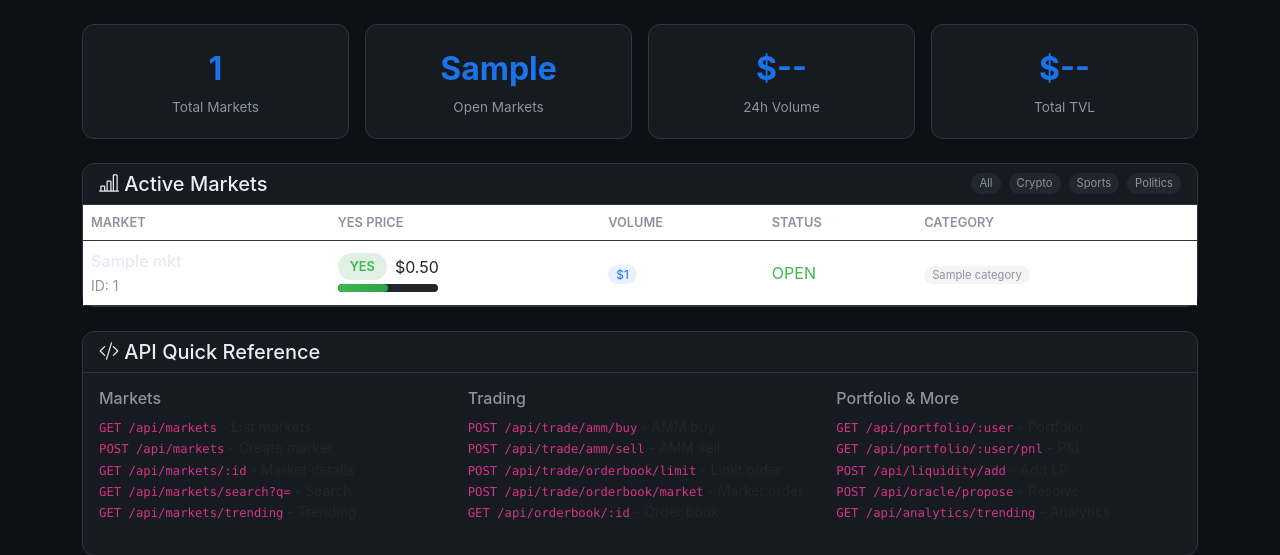
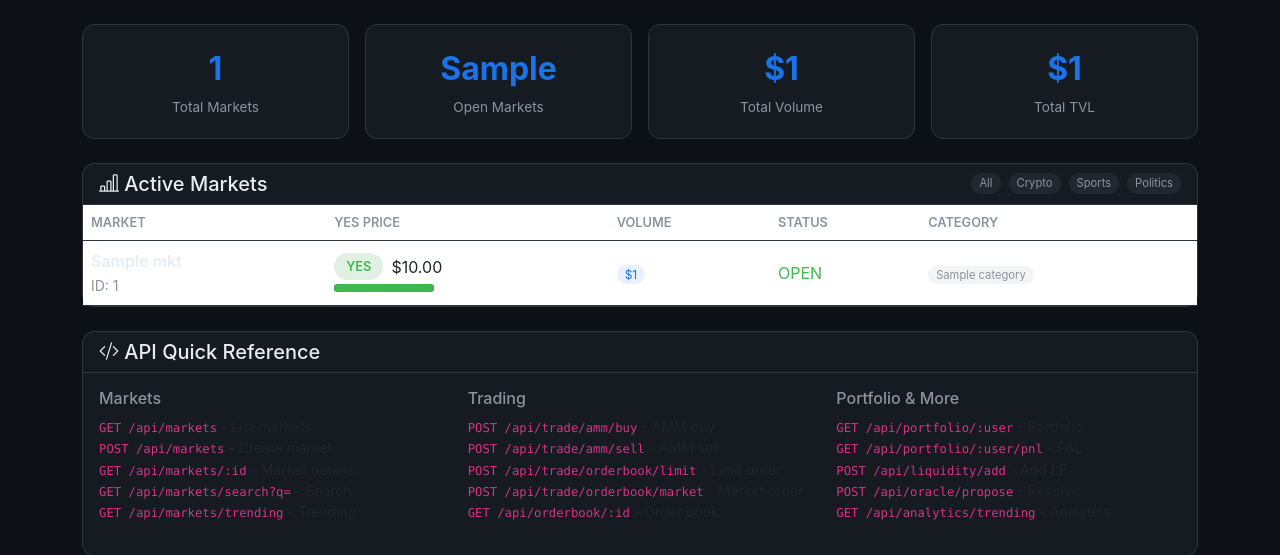
Before and after one commit to xiangchengzilema/arc-prediction-dex, a Flask app: template templates/index.html in a window 1280 px wide. Shown: the part 58-613 px from the top of the page. Run offline with Flask 3, Linux system fonts and the light colour scheme; the template is opened without the code that fills it: most values are stand-ins (such as "Sample title", 1, 10 or a date in 2020).

Commit message:
feat: render real-time AMM prices and aggregate stats on dashboard
- Dashboard now queries each market's live AMM price (instead of $0.50)
- Price bar width reflects actual YES probability
- Top stat cards show real Total Volume and Total TVL (instead of $--)

```diff
--- a/app.py
+++ b/app.py
@@ -74,12 +74,30 @@ def get_orderbook(market_id: str) -> OrderBook:
 def dashboard():
     """Web dashboard homepage."""
     markets_data = market_engine.list_markets(status="OPEN", limit=20)
+    markets = markets_data.get("markets", [])
+
+    # Enrich markets with real-time AMM prices
+    total_volume = 0
+    total_tvl = 0
+    for m in markets:
+        try:
+            pool = get_amm(m["market_id"])
+            yes_price = pool.get_price("YES")
+            m["yes_price"] = yes_price
+            m["no_price"] = 1.0 - yes_price
+        except Exception:
+            m["yes_price"] = 0.5
+            m["no_price"] = 0.5
+        total_volume += m.get("total_volume") or 0
+        total_tvl += m.get("total_liquidity") or 0
+
     stats = {
         "total_markets": markets_data.get("total", 0),
-        "open_markets": len(markets_data.get("markets", [])),
+        "open_markets": len(markets),
+        "total_volume": total_volume,
+        "total_tvl": total_tvl,
     }
-    return render_template("index.html", markets=markets_data.get("markets", []),
-                           stats=stats)
+    return render_template("index.html", markets=markets, stats=stats)
 
 
 # ─── Health & Stats ───────────────────────────────────────────
--- a/templates/index.html
+++ b/templates/index.html
@@ -72,13 +72,13 @@
             </div>
             <div class="col-md-3">
                 <div class="card stat-card">
-                    <div class="stat-value">$--</div>
-                    <div class="stat-label">24h Volume</div>
+                    <div class="stat-value">${{ "{:,.0f}".format(stats.total_volume or 0) }}</div>
+                    <div class="stat-label">Total Volume</div>
                 </div>
             </div>
             <div class="col-md-3">
                 <div class="card stat-card">
-                    <div class="stat-value">$--</div>
+                    <div class="stat-value">${{ "{:,.0f}".format(stats.total_tvl or 0) }}</div>
                     <div class="stat-label">Total TVL</div>
                 </div>
             </div>
@@ -117,10 +117,10 @@
                             <td>
                                 <div class="d-flex align-items-center gap-2">
                                     <span class="outcome-badge outcome-yes">YES</span>
-                                    <span>$0.50</span>
+                                    <span>${{ "%.2f"|format(mkt.yes_price or 0.5) }}</span>
                                 </div>
                                 <div class="price-bar mt-1" style="width: 100px;">
-                                    <div class="price-fill-yes" style="width: 50%;"></div>
+                                    <div class="price-fill-yes" style="width: {{ ((mkt.yes_price or 0.5) * 100)|round|int }}%;"></div>
                                 </div>
                             </td>
                             <td>
```
